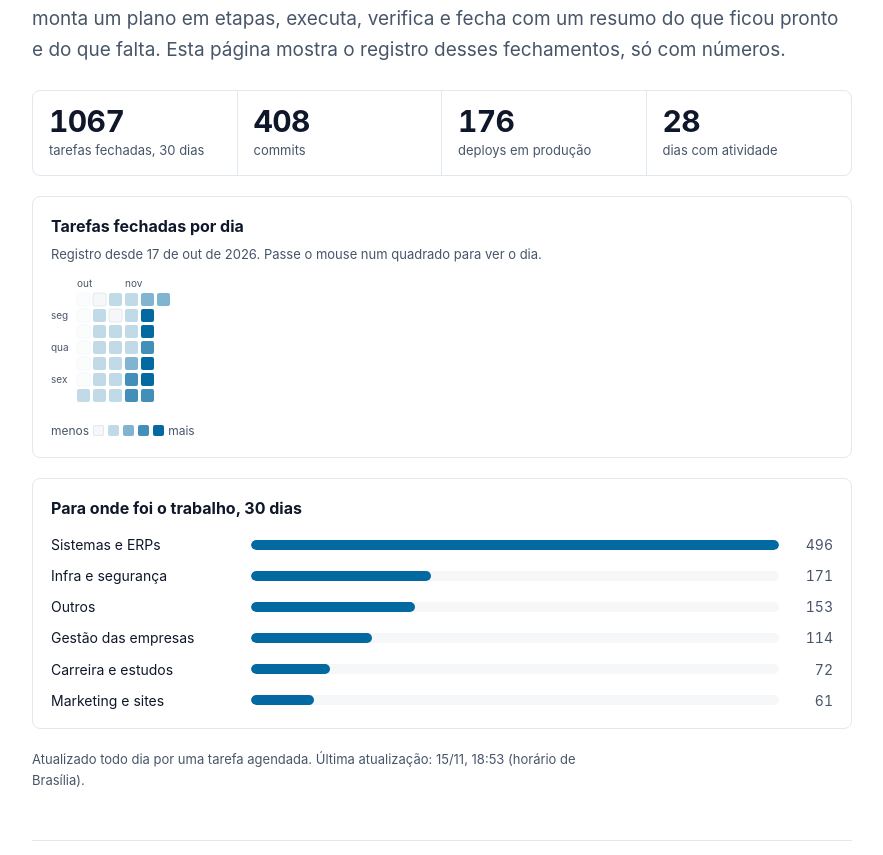
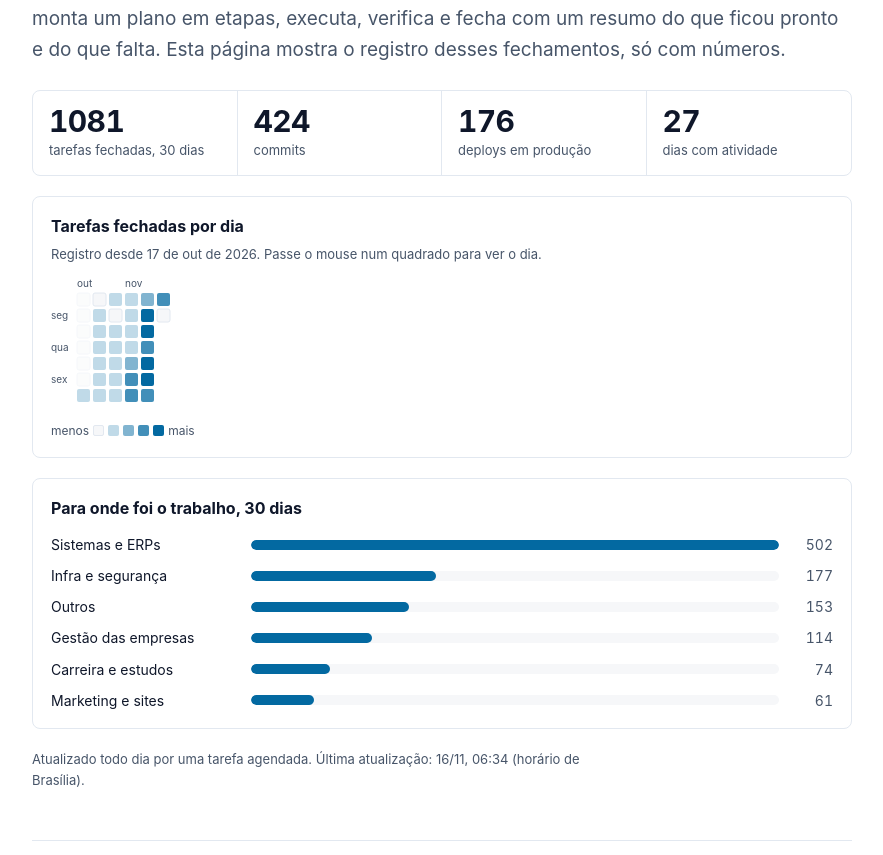
Before and after one commit to thiagogardev/thiagogardev.github.io, a Jekyll site: the page built from atividade.md, in a window 1280 px wide and 1400 px high. Shown: the part 239-1094 px from the top of the window, without its empty margins (198-1081 px from the left). Built offline with Jekyll 4.4.1, drawn with Linux system fonts in a browser that asks for light colours; part of the change alters nothing that is shown.

Commit message:
Atividade: 2026-11-16
Co-Authored-By: Claude Opus 5.5 <noreply@anthropic.com>

```diff
--- a/assets/atividade.json
+++ b/assets/atividade.json
@@ -1,5 +1,5 @@
 {
- "atualizado": "2026-11-15T21:53:27.331Z",
+ "atualizado": "2026-11-16T09:34:25.629Z",
  "inicio": "2026-10-17",
  "frentes": [
   "sistemas",
@@ -390,19 +390,28 @@
   },
   {
    "dia": "2026-11-15",
-   "tarefas": 52,
-   "passos": 108,
-   "commits": 27,
+   "tarefas": 68,
+   "passos": 140,
+   "commits": 43,
    "deploys": 3,
-   "sessoes": 10,
+   "sessoes": 11,
    "frentes": {
+    "sistemas": 30,
     "empresas": 9,
     "outros": 10,
-    "sistemas": 24,
-    "marketing": 3,
-    "infra": 3,
-    "carreira": 3
+    "marketing": 4,
+    "infra": 10,
+    "carreira": 5
    }
+  },
+  {
+   "dia": "2026-11-16",
+   "tarefas": 0,
+   "passos": 0,
+   "commits": 0,
+   "deploys": 0,
+   "sessoes": 1,
+   "frentes": {}
   }
  ]
 }
```
